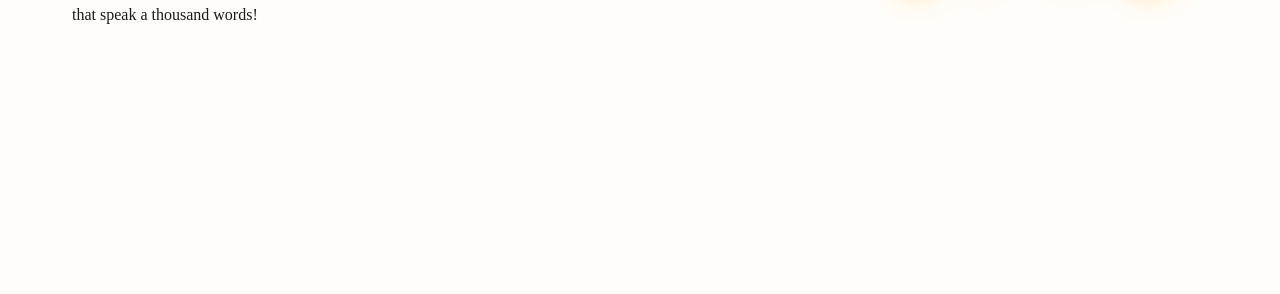
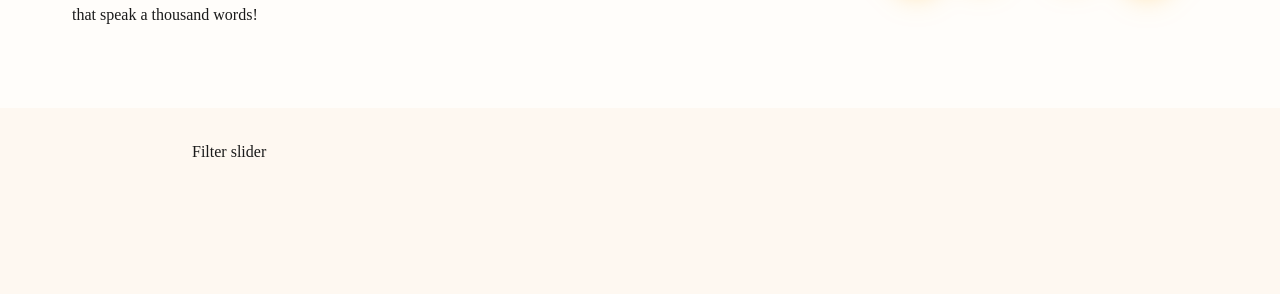
Before and after one commit to Padam7890/online-photo-collage-tool, a Next.js app in the folder online-photo-collage-tool/: page / in a window 1280 px wide. Shown: the part 668-962 px from the top of the page. Built offline with nearby package versions, Linux system fonts and the light colour scheme; no server answers.

Commit message:
filter slider started

```diff
--- a/online-photo-collage-tool/components/filter-components/FilterComponents.tsx
+++ b/online-photo-collage-tool/components/filter-components/FilterComponents.tsx
@@ -14,6 +14,7 @@ import { useCreateCollageMutation } from "@/redux/api/collage-maker";
 import { useGSAP } from "@gsap/react";
 import gsap from "gsap";
 import { ScrollTrigger } from "gsap/ScrollTrigger";
+import FilterSlider from "./FilterSlider";
 
 gsap.registerPlugin(ScrollTrigger);
 
@@ -81,15 +82,11 @@ export default function FilterComponents() {
     }
   };
 
-  useGSAP(() => {
-    //bacground body color change
-    const introTl = gsap.timeline();
-
-  }, []);
 
   return (
     <>
-      <section className="filter-container">
+      <section className="filter-container bg-[#f9dcc42d]">
+        <FilterSlider/>
         <div className=" container h-screen  flex flex-col justify-center items-center mb-10">
           <form onSubmit={handleSubmit(onSubmit)}>
             <Card className="w-full max-w-3xl mx-auto flex justify-center flex-col">
--- /dev/null
+++ b/online-photo-collage-tool/components/filter-components/FilterSlider.tsx
@@ -0,0 +1,14 @@
+
+import React from 'react'
+
+const FilterSlider = () => {
+  return (
+    <section>
+        <div className='container'>
+        Filter slider
+        </div>
+    </section>
+  )
+}
+
+export default FilterSlider
```
